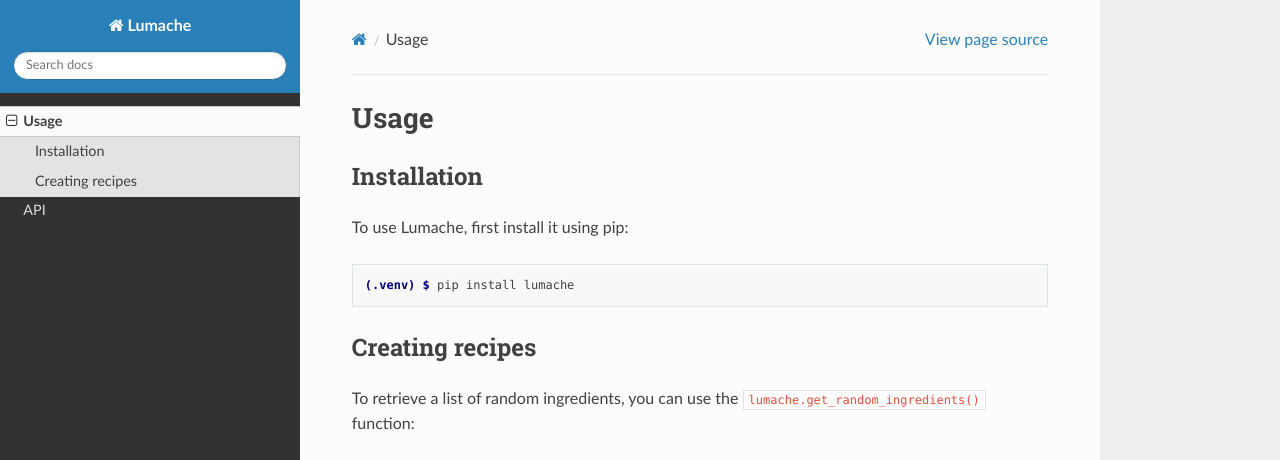
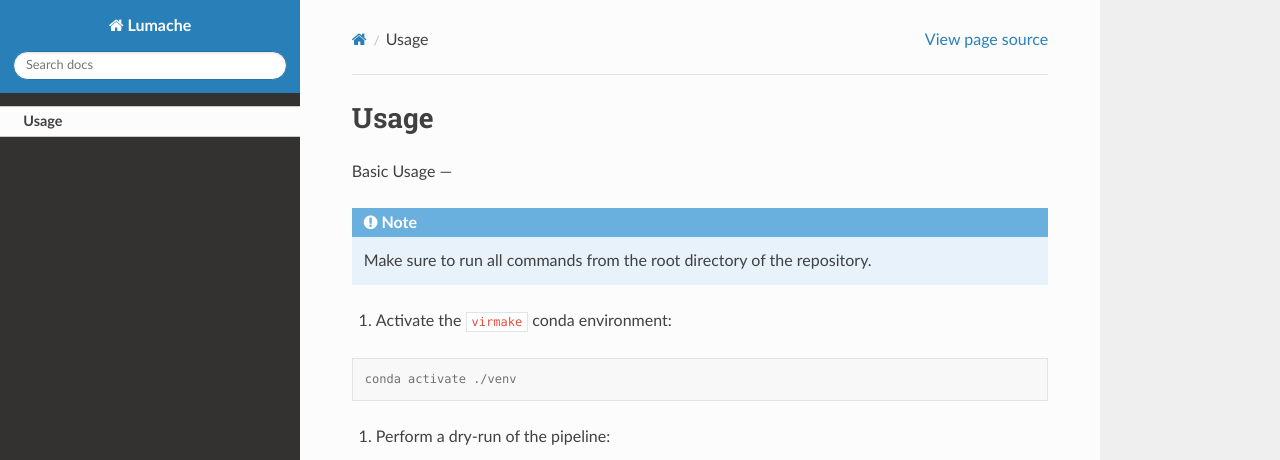
Before and after one commit to sverre-branders/rtd-virmake-test, a Sphinx documentation site: the page built from docs/source/usage.rst, in a window 1280 px wide and 1095 px high. Shown: the top 460 px of the window. Built offline with Sphinx 7.4.7 and the Read the Docs theme 3.1.0, drawn with Linux system fonts in a browser that asks for light colours; some of the changed text lies outside the part shown; grey boxes are pictures that could not be loaded.

Commit message:
Set up basic user documentation layout

```diff
--- /dev/null
+++ b/docs/source/config.rst
@@ -0,0 +1,2 @@
+Configuration
+===
--- /dev/null
+++ b/docs/source/modules.rst
@@ -0,0 +1,2 @@
+Modules
+===
--- a/docs/source/usage.rst
+++ b/docs/source/usage.rst
@@ -1,33 +1,21 @@
 Usage
 =====
 
-.. _installation:
+Basic Usage
+---
 
-Installation
-------------
+.. note::
 
-To use Lumache, first install it using pip:
+    Make sure to run all commands from the root directory of the repository.
+
+#. Activate the ``virmake`` conda environment:
 
 .. code-block:: console
 
-   (.venv) $ pip install lumache
+    conda activate ./venv
 
-Creating recipes
-----------------
+#. Perform a dry-run of the pipeline:
 
-To retrieve a list of random ingredients,
-you can use the ``lumache.get_random_ingredients()`` function:
+.. code-block:: console
 
-.. autofunction:: lumache.get_random_ingredients
-
-The ``kind`` parameter should be either ``"meat"``, ``"fish"``,
-or ``"veggies"``. Otherwise, :py:func:`lumache.get_random_ingredients`
-will raise an exception.
-
-.. autoexception:: lumache.InvalidKindError
-
-For example:
-
->>> import lumache
->>> lumache.get_random_ingredients()
-['shells', 'gorgonzola', 'parsley']
+    ./virmake run -n
```
Also changed, not shown: docs/source/index.rst (+21 -10 lines), docs/source/install.rst (added, +45 -0 lines).
